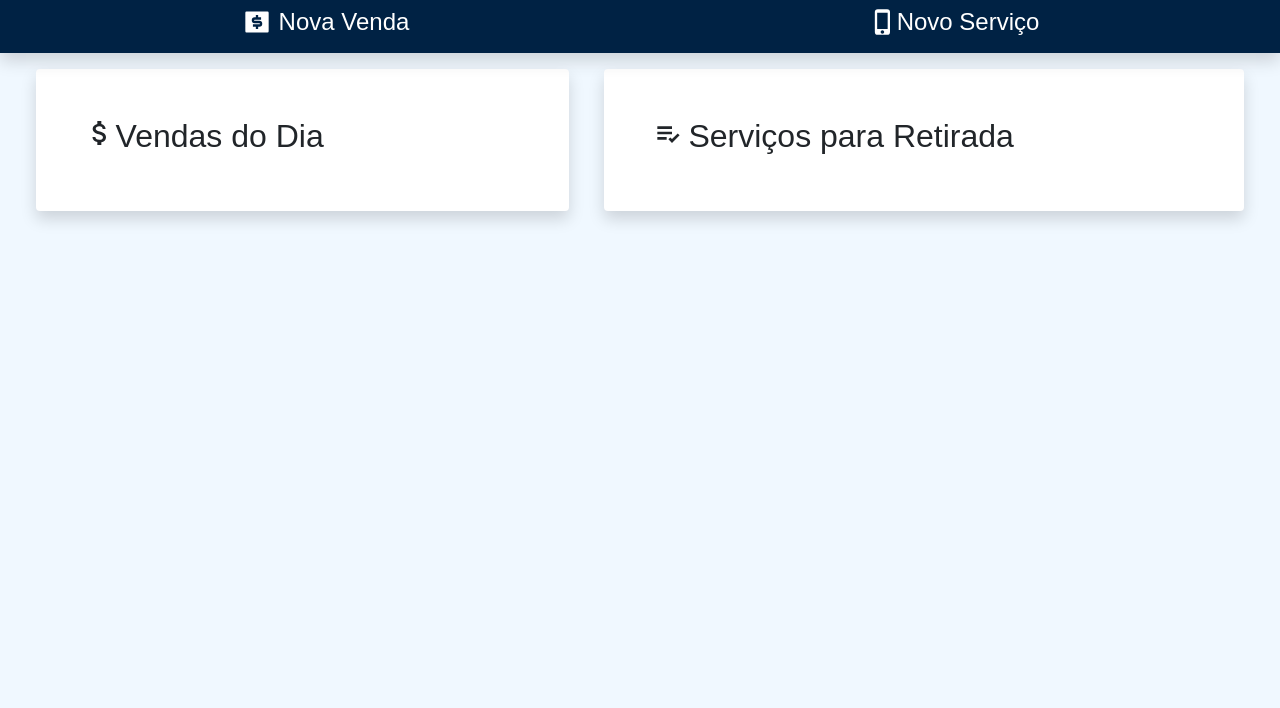
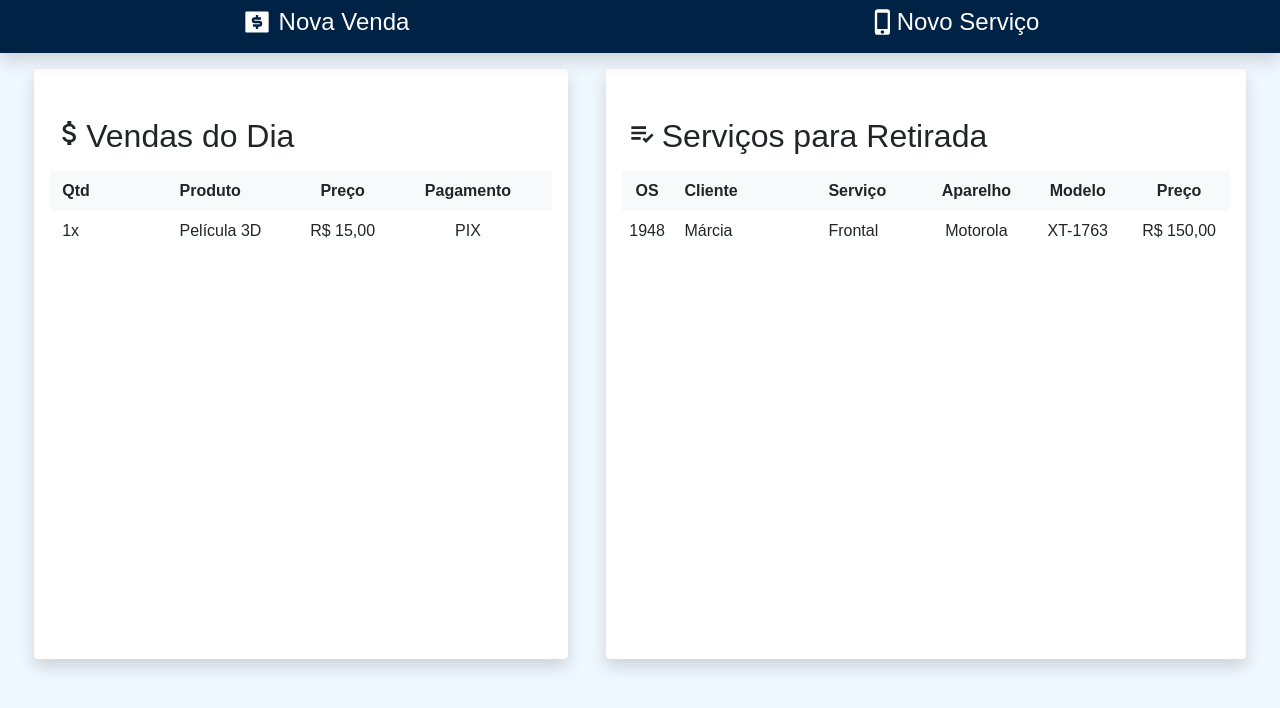
Before and after one commit to galenomoon/LifeCell_Dashboard, a React (Create React App) app: page / in a window 1280 px wide. Shown: the top 708 px of the page. Built offline with nearby package versions, Linux system fonts and the light colour scheme.

Commit message:
Layout List Defined

```diff
--- a/src/App.css
+++ b/src/App.css
@@ -3,6 +3,5 @@ body{
   background-color: #F0F8FF;
   margin: 0;
   padding: 0;
-  left: 0;
-  right: 0;
 }
+.box{ min-height: 50vh }
--- a/src/App.js
+++ b/src/App.js
@@ -1,5 +1,5 @@
 import { BrowserRouter as Router, Route, Routes } from "react-router-dom";
-import { Col, Row, Container } from 'react-bootstrap';
+import { Col } from 'react-bootstrap';
 import "bootstrap/dist/css/bootstrap.min.css"
 import Home from "./components/Home";
 import Navbar from "./components/Navbar/Navbar"
@@ -8,18 +8,12 @@ import './App.css';
 function App() {
   return (
     <Router>
-      <Container fluid>
-        <Row>
-          <Row className="p-0 m-0 w-100 justify-content-center" >
-            <Navbar />
-          </Row>
-          <Col>
-            <Routes>
-              <Route path="/" exact element={<Home />} />
-            </Routes>
-          </Col>
-        </Row>
-      </Container>
+      <Col>
+        <Navbar />
+        <Routes>
+          <Route path="/" exact element={<Home />} />
+        </Routes>
+      </Col>
     </Router>
   );
 }
--- a/src/components/Home.jsx
+++ b/src/components/Home.jsx
@@ -2,21 +2,25 @@ import React from "react";
 import { Col, Row } from "react-bootstrap"
 import { BiListCheck } from "react-icons/bi"
 import { MdOutlineAttachMoney } from "react-icons/md"
+import SaleList from "./SaleList/SaleList";
+import ServiceList from "./ServiceList/ServiceList";
 
 export default function Home() {
   return (
-    <Row className="d-flex justify-content-evenly">
-      <Col lg={5} md={6} sm={12} sx={12} className="d-flex bg-white shadow p-5 rounded" >
-        <Col className="d-flex justify-content-start">
+    <Row className="d-flex justify-content-evenly p-0 m-0">
+      <Col lg={5} md={6} sm={12} sx={12} className="bg-white shadow py-5 mx-1 rounded" >
+        <Col className="d-flex mx-2 justify-content-start">
           <MdOutlineAttachMoney className="h2" />
           <h2>Vendas do Dia</h2>
         </Col>
+        <SaleList/>
       </Col>
-      <Col lg={6} md={6} sm={12} sx={12} className="d-flex bg-white shadow p-5 rounded" >
-        <Col className="d-flex justify-content-start">
+      <Col lg={6} md={6} sm={12} sx={12} className="bg-white shadow py-5 mx-1 rounded" >
+        <Col className="d-flex mx-2 justify-content-start">
           <BiListCheck className="h2 me-1" />
           <h2>Serviços para Retirada</h2>
         </Col>
+        <ServiceList/>
       </Col>
     </Row>
   )
--- a/src/components/Navbar/Navbar.jsx
+++ b/src/components/Navbar/Navbar.jsx
@@ -6,13 +6,13 @@ import "./Navbar.css"
 
 export default function Navbar() {
   return (
-    <Row className="navbar text-white shadow d-flex cursor p-0 justify-content-evenly mb-3">
+    <Row className="navbar text-white shadow d-flex cursor p-0 mx-0 justify-content-evenly mb-3">
       <Col className="d-flex justify-content-start">
-        <Col className="d-flex justify-content-center p-2 mx-1 option-navbar transition-120ms">
+        <Col className="d-flex justify-content-center py-2 mx-1 option-navbar transition-120ms">
           <RiMoneyDollarBoxFill className="fs-3 me-2" />
           <h4>Nova Venda</h4>
         </Col>
-        <Col className="d-flex justify-content-center p-2  mx-1 option-navbar transition-120ms">
+        <Col className="d-flex justify-content-center py-2 mx-1 option-navbar transition-120ms">
           <MdPhoneIphone className="fs-3" />
           <h4>Novo Serviço</h4>
         </Col>
--- /dev/null
+++ b/src/components/SaleList/SaleList.jsx
@@ -0,0 +1,26 @@
+import React from "react";
+import { Row, Col } from "react-bootstrap";
+const valor = 15
+
+export default function SaleList() {
+  return (
+    <Col className="box mt-2">
+      <Col className='px-3'>
+        <Row className='d-flex bg-light'>
+          <Col lg={3} md={3} sm={3} xs={3} className="fw-bold py-2 justify-content-center">Qtd</Col>
+          <Col lg={3} md={3} sm={3} xs={3} className="fw-bold py-2 px-1"> Produto </Col>
+          <Col lg={2} md={2} sm={2} xs={2} className="fw-bold py-2 px-1 d-flex justify-content-center"> Preço </Col>
+          <Col lg={4} md={4} sm={4} xs={4} className="fw-bold py-2 d-flex justify-content-center"> Pagamento </Col>
+        </Row>
+      </Col>
+      <Col className='box px-3 mx-0 overflow-auto'>
+        <Row className='d-flex'>
+          <Col lg={3} md={3} sm={3} xs={3} className="py-2 justify-content-center">1x</Col>
+          <Col lg={3} md={3} sm={3} xs={3} className="py-2 px-1"> Película 3D </Col>
+          <Col lg={2} md={2} sm={2} xs={2} className="py-2 px-1 d-flex justify-content-center"> {valor.toLocaleString('pt-br', { style: 'currency', currency: 'BRL' })} </Col>
+          <Col lg={4} md={4} sm={4} xs={4} className="py-2 d-flex justify-content-center"> PIX </Col>
+        </Row >
+      </Col>
+    </Col>
+  )
+}
--- /dev/null
+++ b/src/components/ServiceList/ServiceList.jsx
@@ -0,0 +1,30 @@
+import React from "react";
+import { Row, Col } from "react-bootstrap";
+const valor = 150
+
+export default function SaleList() {
+  return (
+    <Col className="box mt-2">
+      <Col className='px-3'>
+        <Row className='d-flex bg-light'>
+          <Col lg={1} md={1} sm={1} xs={1} className="fw-bold py-2 d-flex justify-content-center">OS</Col>
+          <Col lg={3} md={3} sm={3} xs={3} className="fw-bold py-2">Cliente</Col>
+          <Col lg={2} md={2} sm={2} xs={2} className="fw-bold py-2 px-1 d-flex justify-content-start"> Serviço </Col>
+          <Col lg={2} md={2} sm={2} xs={2} className="fw-bold py-2 px-1 d-flex justify-content-center"> Aparelho </Col>
+          <Col lg={2} md={2} sm={2} xs={2} className="fw-bold py-2 px-1 d-flex justify-content-center"> Modelo </Col>
+          <Col lg={2} md={2} sm={2} xs={2} className="fw-bold py-2 d-flex justify-content-center"> Preço </Col>
+        </Row>
+      </Col>
+      <Col className='box px-3 mx-0 overflow-auto'>
+        <Row className='d-flex'>
+          <Col lg={1} md={1} sm={1} xs={1} className="py-2 d-flex justify-content-center">1948</Col>
+          <Col lg={3} md={3} sm={3} xs={3} className="py-2">Márcia</Col>
+          <Col lg={2} md={2} sm={2} xs={2} className="py-2 px-1 d-flex justify-content-start "> Frontal </Col>
+          <Col lg={2} md={2} sm={2} xs={2} className="py-2 px-1 d-flex justify-content-center"> Motorola </Col>
+          <Col lg={2} md={2} sm={2} xs={2} className="py-2 px-1 d-flex justify-content-center"> XT-1763  </Col>
+          <Col lg={2} md={2} sm={2} xs={2} className="py-2 d-flex justify-content-center"> {valor.toLocaleString('pt-br', { style: 'currency', currency: 'BRL' })}  </Col>
+        </Row >
+      </Col>
+    </Col>
+  )
+}
```
Also changed, not shown: src/components/Navbar/Navbar.css (+17 -5 lines).
